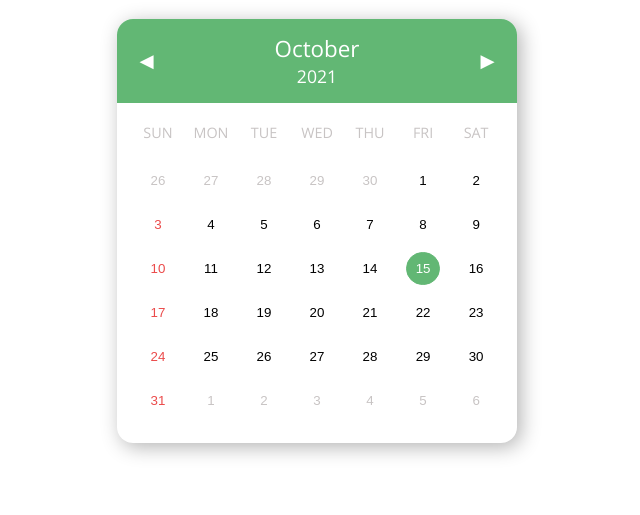
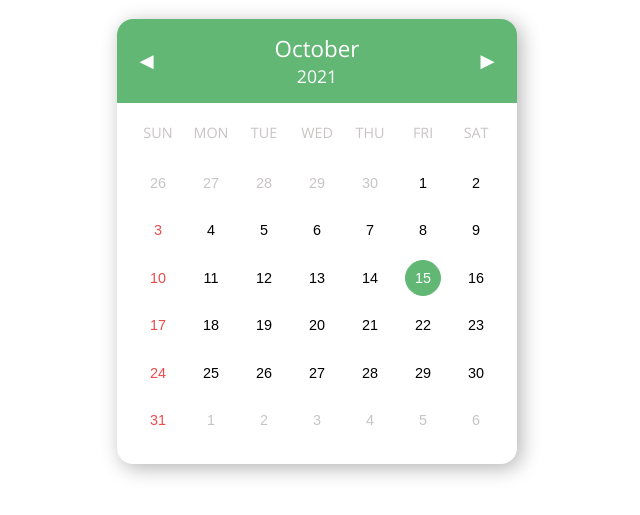
Before and after one commit to jhyj0521/UI-Components, a website with bundled scripts: page 12. Calendar & Datepicker/index.html in a window 1280 px wide. Shown: the part 67-582 px from the top of the page, without its empty margins (323-963 px from the left). Built offline with nearby package versions, Linux system fonts and the light colour scheme.

Commit message:
feat: createCalendar

```diff
--- a/12. Calendar & Datepicker/index.html
+++ b/12. Calendar & Datepicker/index.html
@@ -91,6 +91,7 @@
         border-radius: 50%;
         cursor: pointer;
         margin: 0.4em;
+        font-size: 1em;
       }
 
       .today {
--- a/12. Calendar & Datepicker/index.js
+++ b/12. Calendar & Datepicker/index.js
@@ -2,7 +2,12 @@ import store from './store.mjs';
 
 const $calendar = document.querySelector('.calendar');
 
-window.addEventListener('DOMContentLoaded', store.setToday);
+const createCalendar = () => {
+  $calendar.style.setProperty('--calendar-size', '400px');
+  store.setToday();
+};
+
+window.addEventListener('DOMContentLoaded', createCalendar);
 
 $calendar.onclick = ({ target }) => {
   if (!target.classList.contains('calendar-control')) return;
```
